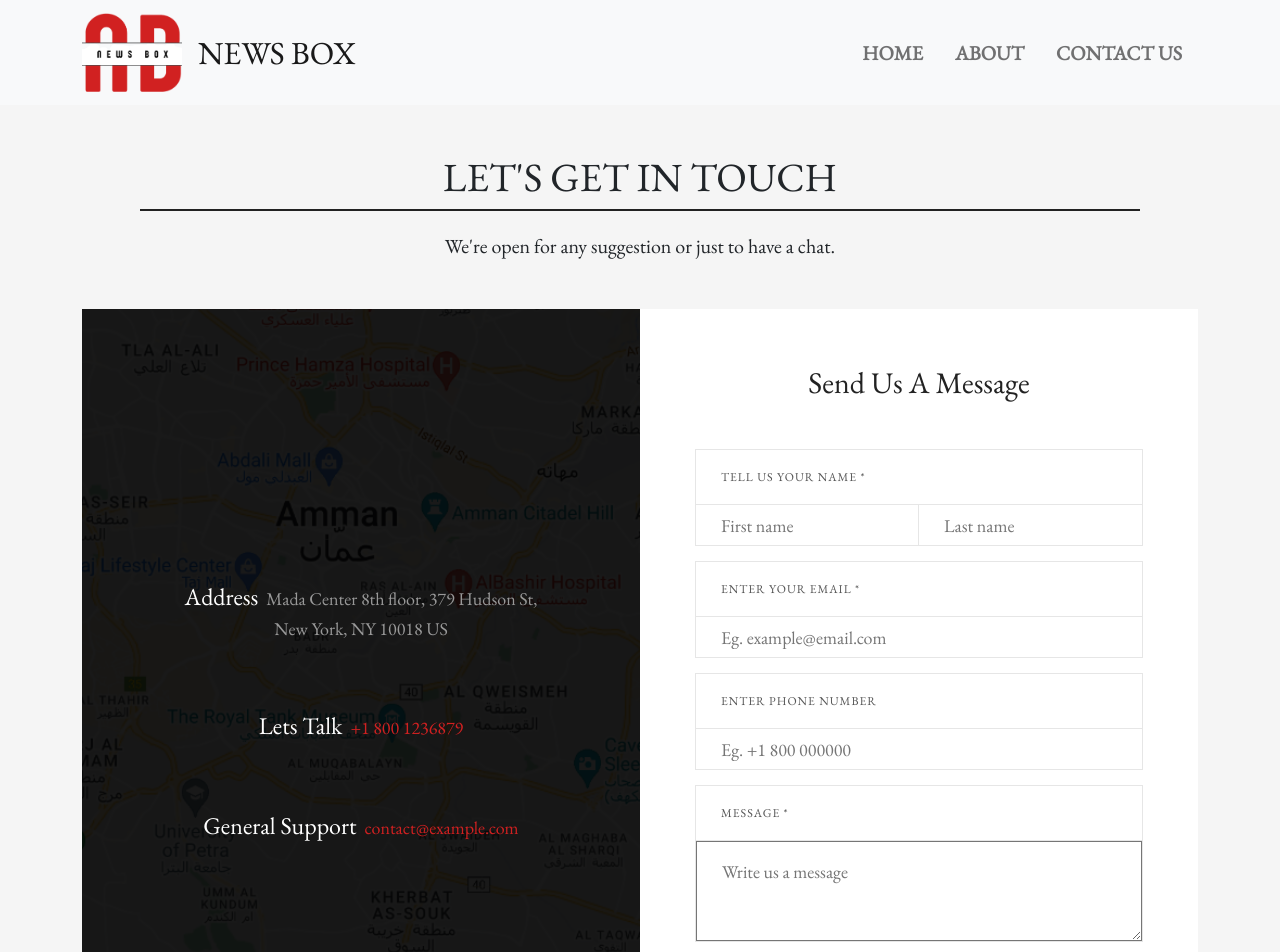
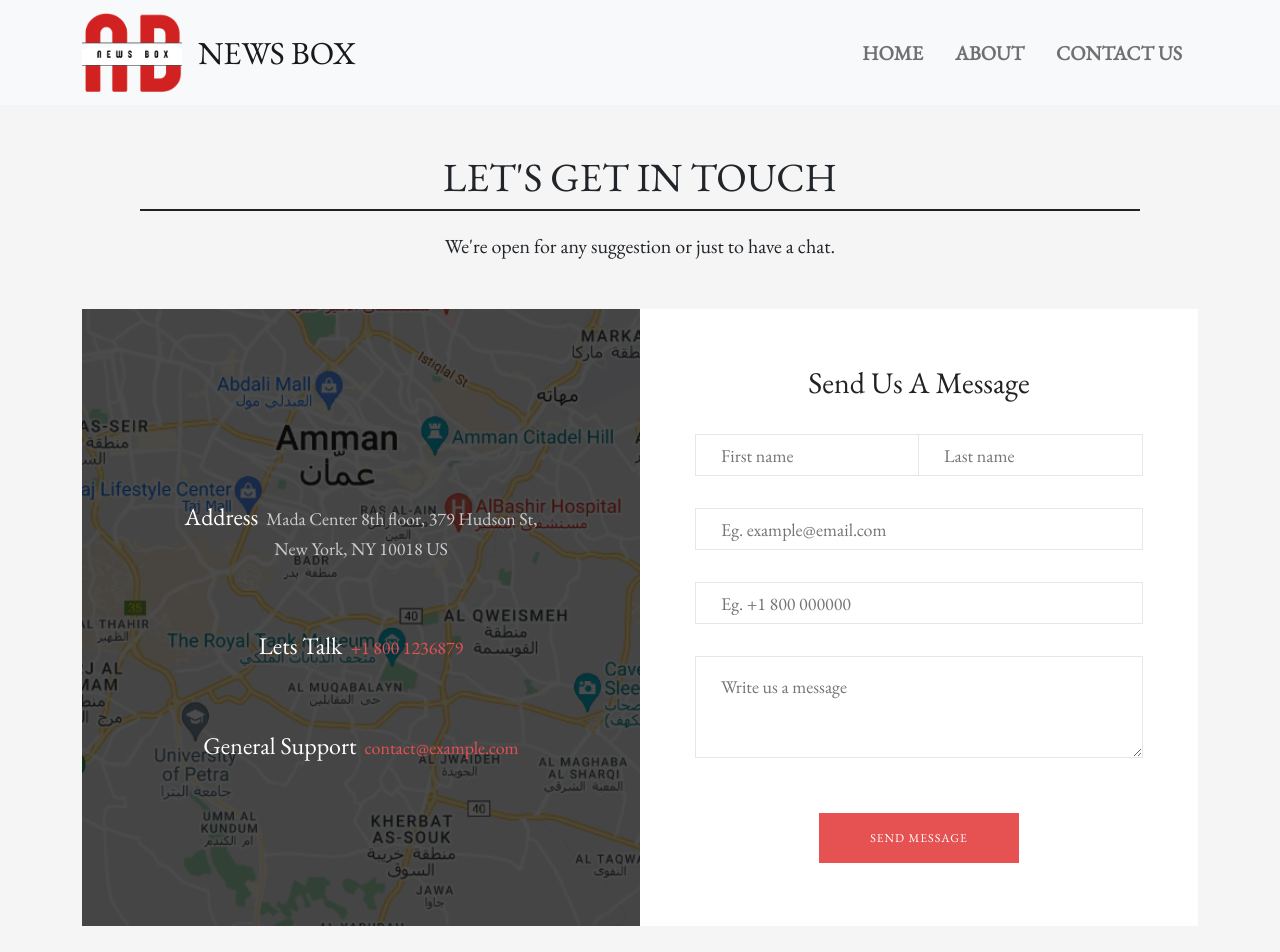
Before and after one commit to News-Box-Project/News-Box-FrontEnd, a React (Create React App) app: page /contact-us in a window 1280 px wide. Shown: the top 952 px of the page. Built offline with nearby package versions, Linux system fonts and the light colour scheme.

Commit message:
Fix style

```diff
--- a/src/componants/contact/contact.css
+++ b/src/componants/contact/contact.css
@@ -1,13 +1,13 @@
 .contact-text1 {
   font-size: 18px;
   line-height: 1.6;
-  color: #999999;
+  color: #ccc;
 }
 
 .contact-text2 {
   font-size: 18px;
   line-height: 1.6;
-  color: #d12121;
+  color: #e65252;
 }
 
 /*==================================================================
@@ -66,7 +66,7 @@
   height: 100%;
   top: 0;
   left: 0;
-  background: rgba(0, 0, 0, 0.9);
+  background: rgba(0, 0, 0, 0.7);
 }
 
 /*==================================================================
@@ -136,6 +136,10 @@
   padding: 0 25px;
 }
 
+.input-box {
+  margin-bottom: 2rem;
+}
+
 input.contact-input {
   height: 40px;
   border: none;
@@ -164,8 +168,8 @@ textarea.contact-input {
   padding: 0 20px;
   min-width: 200px;
   height: 50px;
-  border-radius: 2px;
-  background: #d12121;
+  background: #e65252;
+  border: none;
 
   font-size: 12px;
   color: #fff;
@@ -227,6 +231,6 @@ textarea.contact-input {
 }
 
 .contact-text-box {
-  margin-top: 15rem;
+  margin-top: 10rem;
   gap: 4rem;
 }
--- a/src/componants/contact/contact.js
+++ b/src/componants/contact/contact.js
@@ -29,11 +29,8 @@ export default class Contact extends React.Component {
               onSubmit={this.handleSubmit}
             >
               <span className="contact-form-title">Send Us A Message</span>
-              <label className="label-input" htmlFor="first-name">
-                Tell us your name *
-              </label>
               <div
-                className="wrap-input rs1-wrap-input validate-input"
+                className="wrap-input rs1-wrap-input validate-input input-box"
                 data-validate="Type first name"
               >
                 <input
@@ -46,7 +43,7 @@ export default class Contact extends React.Component {
                 <span className="focus-input"></span>
               </div>
               <div
-                className="wrap-input rs2-wrap-input validate-input"
+                className="wrap-input rs2-wrap-input validate-input input-box"
                 data-validate="Type last name"
               >
                 <input
@@ -57,11 +54,8 @@ export default class Contact extends React.Component {
                 />
                 <span className="focus-input"></span>
               </div>
-              <label className="label-input" htmlFor="email">
-                Enter your email *
-              </label>
               <div
-                className="wrap-input validate-input"
+                className="wrap-input validate-input input-box"
                 data-validate="Valid email is required: ex@abc.xyz"
               >
                 <input
@@ -73,10 +67,7 @@ export default class Contact extends React.Component {
                 />
                 <span className="focus-input"></span>
               </div>
-              <label className="label-input" htmlFor="phone">
-                Enter phone number
-              </label>
-              <div className="wrap-input">
+              <div className="wrap-input input-box">
                 <input
                   id="phone"
                   className="contact-input"
@@ -86,16 +77,13 @@ export default class Contact extends React.Component {
                 />
                 <span className="focus-input"></span>
               </div>
-              <label className="label-input" htmlFor="message">
-                Message *
-              </label>
               <div
-                className="wrap-input validate-input"
+                className="wrap-input validate-input input-box"
                 data-validate="Message is required"
               >
                 <textarea
                   id="message"
-                  className="contact-input"
+                  className="contact-input border-0"
                   name="message"
                   placeholder="Write us a message"
                 ></textarea>
--- a/src/componants/home/cards/cards.css
+++ b/src/componants/home/cards/cards.css
@@ -4,12 +4,14 @@
 
 .card-img-1 {
   border-radius: 0px !important;
-  aspect-ratio: 16 / 9;
+  object-fit: cover;
+  aspect-ratio: 16/9;
 }
 
 .card-img-2 {
   border-radius: 0px !important;
-  aspect-ratio: 1 / 1;
+  object-fit: cover;
+  aspect-ratio: 1/1;
 }
 
 .news-link {
--- a/src/componants/home/carousel/carousel.css
+++ b/src/componants/home/carousel/carousel.css
@@ -3,5 +3,6 @@
 }
 
 .carousel-img {
-  aspect-ratio: 1980 / 900;
+  object-fit: cover;
+  aspect-ratio: 16/9;
 }
--- a/src/componants/home/carousel/carousel.js
+++ b/src/componants/home/carousel/carousel.js
@@ -1,15 +1,14 @@
-import React, { Component } from "react";
+import React  from "react";
 import Carousel from "react-bootstrap/Carousel";
 import noImageLarge from "../assets/noImageLarge.png";
 import "./carousel.css";
 
-export default class CarouselComponant extends Component {
-  render() {
+function CarouselComponent(props) {
   return (
     <div className="mb-5">
       <Carousel>
-          {this.props.news !== [] &&
-            this.props.news.map((news, idx) => {
+        {props.news !== [] &&
+          props.news.map((news, idx) => {
             if (idx < 4) {
               return (
                 <Carousel.Item key={idx}>
@@ -43,4 +42,4 @@ export default class CarouselComponant extends Component {
     </div>
   );
 }
-}
+export default CarouselComponent;
```
Lines whose indentation alone changed are shown as unchanged.
